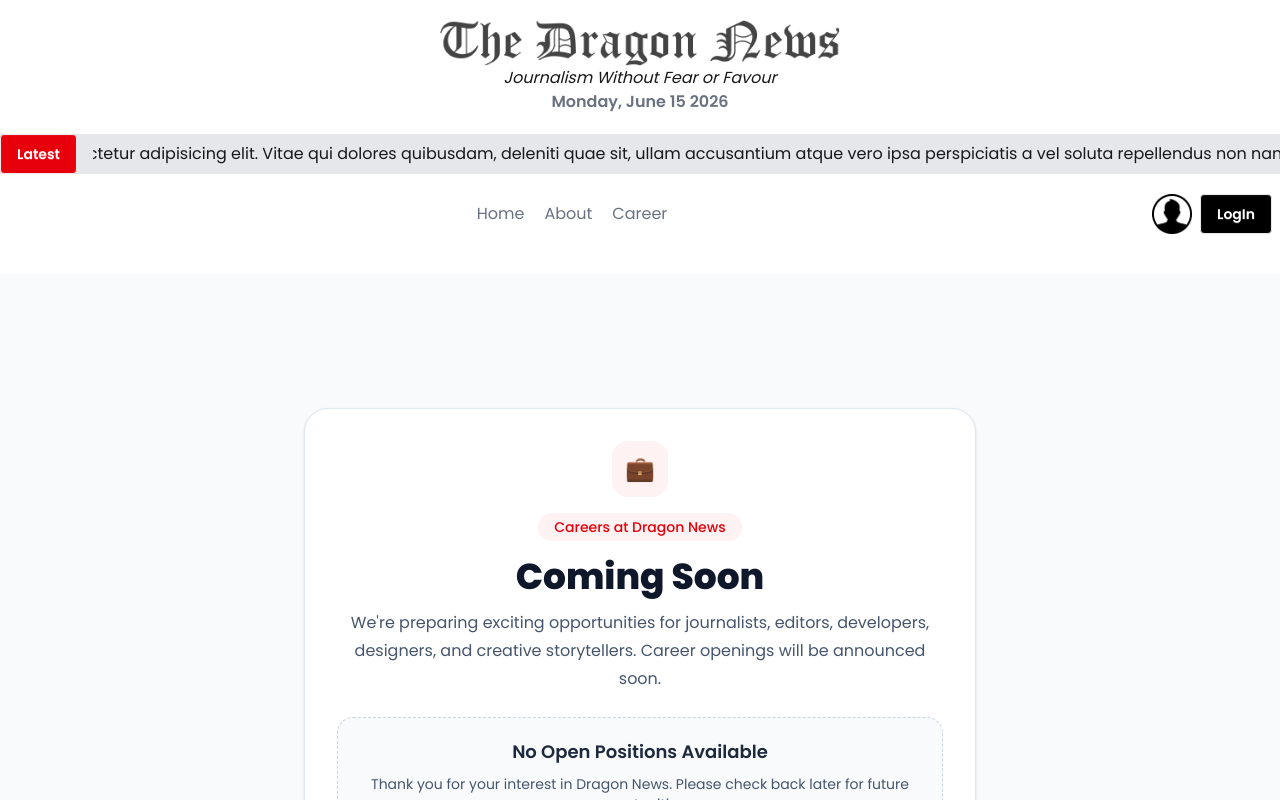
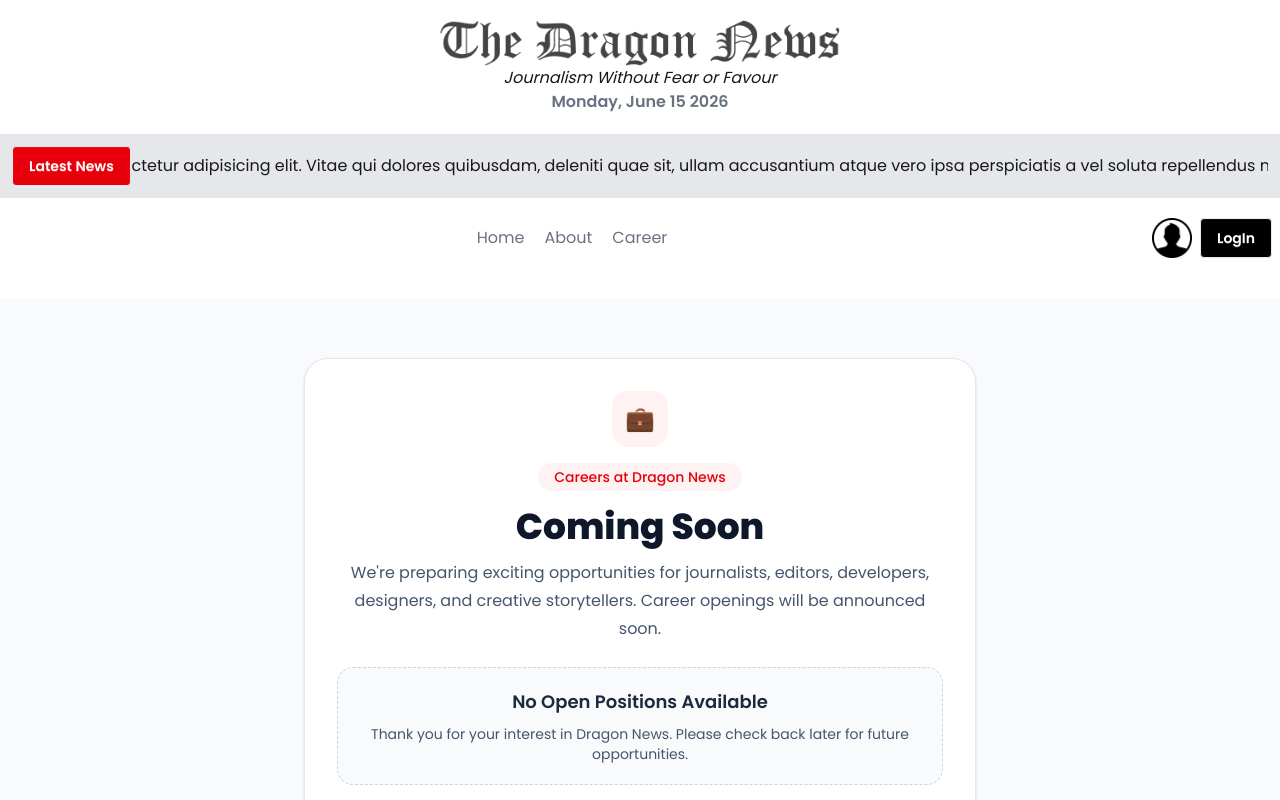
Before and after one commit to RS-Arafath/Dragon-News, a Next.js app: page /career in a window 1280 px wide. Shown: the top 800 px of the page. Built offline with nearby package versions, Linux system fonts and the light colour scheme.

Commit message:
Refactor Navbar to use NavLink component; update styles in Career and BreakingNews components

```diff
--- a/src/app/(main)/career/page.jsx
+++ b/src/app/(main)/career/page.jsx
@@ -3,8 +3,8 @@ import React from 'react';
 
 const Career = () => {
   return (
-    <main className="h-screen bg-slate-50 flex items-center justify-center px-4 mt-10">
-      <div className="w-full max-w-2xl rounded-3xl border border-slate-200 bg-white p-6 md:p-8 shadow-sm">
+    <main className="  bg-slate-50 flex items-center justify-center px-4 mt-10">
+      <div className="w-full my-10 sm:my-12 md:my-15 max-w-2xl rounded-3xl border border-slate-200 bg-white p-6 md:p-8 shadow-sm">
         <div className="text-center">
           <div className="mx-auto flex h-14 w-14 items-center justify-center rounded-2xl bg-red-50">
             <span className="text-2xl">💼</span>
--- a/src/components/shared/BreakingNews.jsx
+++ b/src/components/shared/BreakingNews.jsx
@@ -2,8 +2,8 @@ import Marquee from 'react-fast-marquee';
 
 const BreakingNews = () => {
   return (
-    <div className=" flex justify-between gap-4 items-center bg-gray-200  ">
-      <button className="btn bg-red-600 text-white">Latest</button>
+    <div className=" flex justify-between  items-center bg-gray-200  p-3">
+      <button className="btn bg-red-600 text-white">Latest News</button>
       <Marquee
 
         direction="left"
--- /dev/null
+++ b/src/components/shared/NavLink.jsx
@@ -0,0 +1,12 @@
+'use client'
+import Link from 'next/link';
+import { usePathname } from 'next/navigation';
+import React from 'react';
+
+const NavLink = ({ href, children }) => {
+  const pathName = usePathname()
+  console.log(pathName);
+  return <Link href={href}>{children}</Link>
+};
+
+export default NavLink;
```
Also changed, not shown: src/components/shared/Navbar.jsx (+5 -5 lines).
